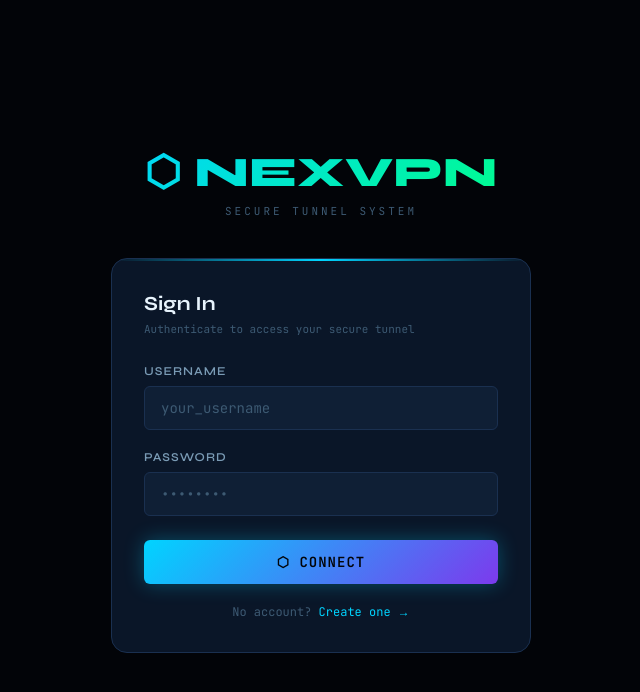
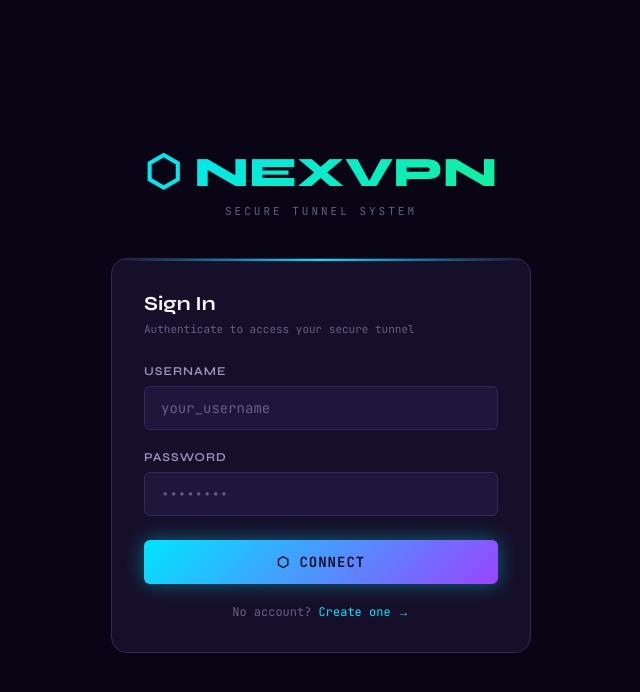
Before and after one commit to stackpilotkulsum/NexVPN-Nova, a React (Create React App) app in the folder frontend/: page /login in a window 1280 px wide. Shown: the top 692 px of the page, without its empty margins (319-959 px from the left). Built offline with nearby package versions, Linux system fonts and the light colour scheme; no server answers.

Commit message:
style: update global color scheme to Galactic Purple

```diff
--- a/frontend/src/App.css
+++ b/frontend/src/App.css
@@ -1,33 +1,33 @@
 @import url('https://fonts.googleapis.com/css2?family=JetBrains+Mono:wght@300;400;500;600;700&family=Syne:wght@400;500;600;700;800&display=swap');
 
 :root {
-    --bg-deep: #020408;
-    --bg-base: #060d14;
-    --bg-card: #0a1628;
-    --bg-elevated: #0f1f35;
-    --border: #1a3050;
-    --border-glow: #1e4080;
-    --accent-cyan: #00d4ff;
-    --accent-green: #00ff88;
-    --accent-purple: #7c3aed;
+    --bg-deep: #0a0514;
+    --bg-base: #0f0a1c;
+    --bg-card: #160f29;
+    --bg-elevated: #1f163b;
+    --border: #35265c;
+    --border-glow: #4d3a82;
+    --accent-cyan: #00e5ff;
+    --accent-green: #14f195;
+    --accent-purple: #9945ff;
     --accent-red: #ff3366;
-    --accent-orange: #ff6b35;
-    --text-primary: #e8f4fd;
-    --text-secondary: #7a9bb5;
-    --text-muted: #3d5a73;
-    --success: #00ff88;
+    --accent-orange: #ff9900;
+    --text-primary: #f8f5fd;
+    --text-secondary: #a395be;
+    --text-muted: #6b5c87;
+    --success: #14f195;
     --danger: #ff3366;
-    --warning: #ffaa00;
-    --info: #00d4ff;
-    --glow-cyan: 0 0 20px rgba(0, 212, 255, 0.3);
-    --glow-green: 0 0 20px rgba(0, 255, 136, 0.3);
-    --glow-purple: 0 0 20px rgba(124, 58, 237, 0.3);
-    --primary: #00d4ff;
-    --secondary: #7c3aed;
-    --white: #e8f4fd;
-    --dark: #0a1628;
-    --light: #1a3050;
-    --shadow: 0 8px 32px rgba(0, 0, 0, 0.6);
+    --warning: #ffcc00;
+    --info: #00e5ff;
+    --glow-cyan: 0 0 20px rgba(0, 229, 255, 0.4);
+    --glow-green: 0 0 20px rgba(20, 241, 149, 0.3);
+    --glow-purple: 0 0 25px rgba(153, 69, 255, 0.5);
+    --primary: #9945ff;
+    --secondary: #00e5ff;
+    --white: #ffffff;
+    --dark: #0a0514;
+    --light: #35265c;
+    --shadow: 0 10px 40px rgba(0, 0, 0, 0.7);
 }
 
 * { margin: 0; padding: 0; box-sizing: border-box; }
```
